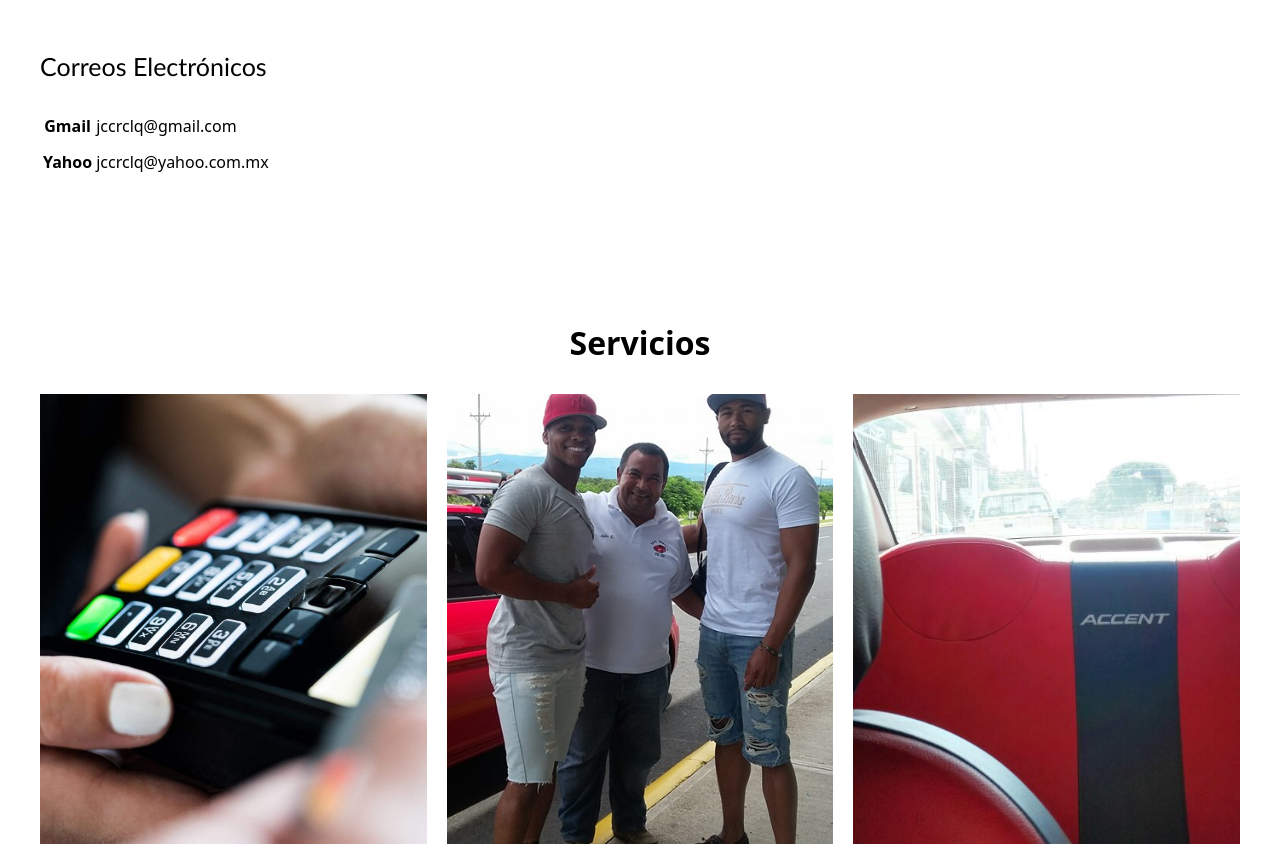
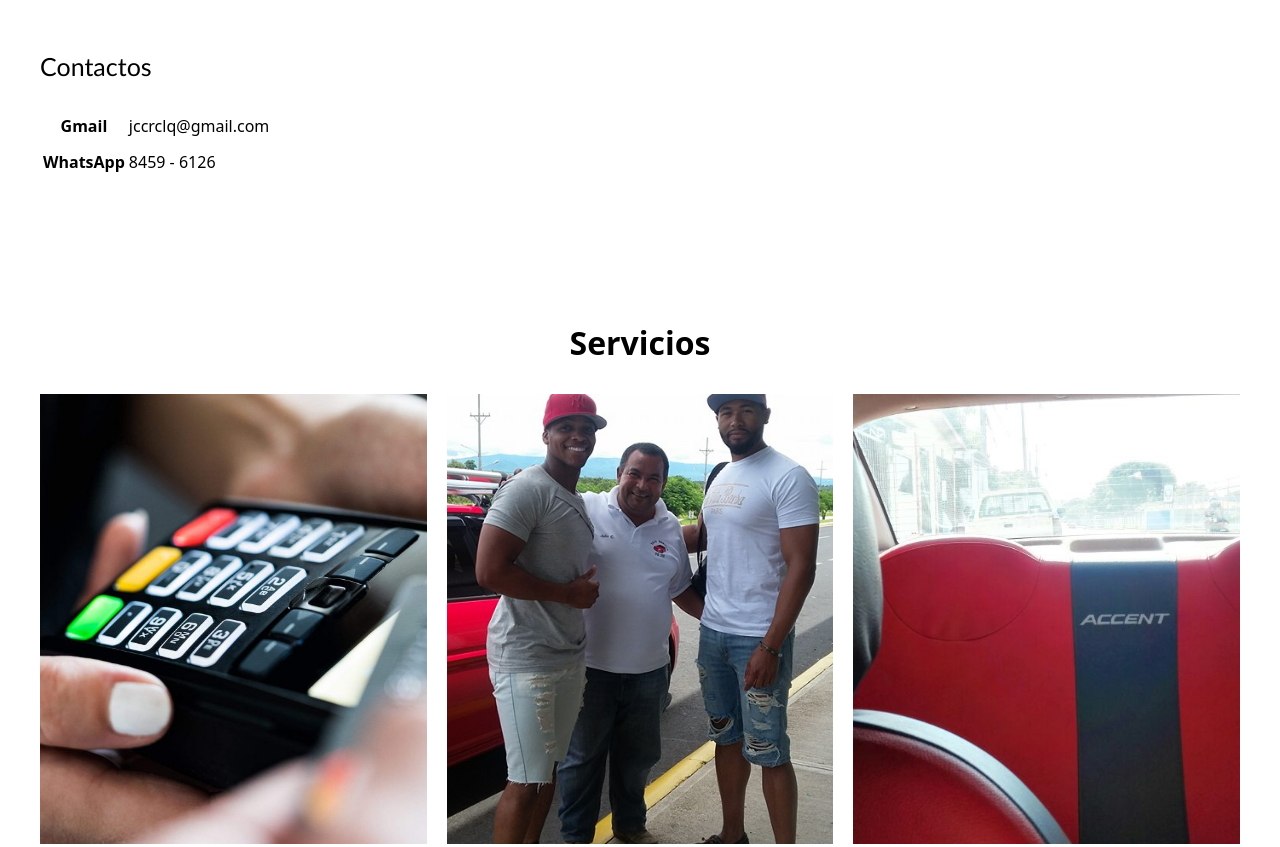
Before and after one commit to Santino-coder/tg310, a plain HTML site: page index.html in a window 1280 px wide. Shown: the part 1192-2039 px from the top of the page. Drawn offline with Linux system fonts and the light colour scheme.

Commit message:
Update index.html

```diff
--- a/index.html
+++ b/index.html
@@ -117,7 +117,7 @@
 
 				  </table>
 
-				  <p class="correos">Correos Electrónicos</p>
+				  <p class="correos">Contactos</p>
 
 				  <table class="default" >
 
@@ -132,9 +132,9 @@
 
 					<tr>
 
-					  <th>Yahoo</th>
+					  <th>WhatsApp</th>
 
-					  <td>jccrclq@yahoo.com.mx</td>
+					  <td>8459 - 6126</td>
 
 					</tr>
 				</table>
```
